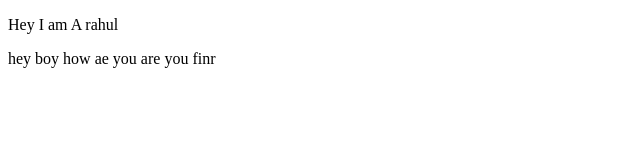
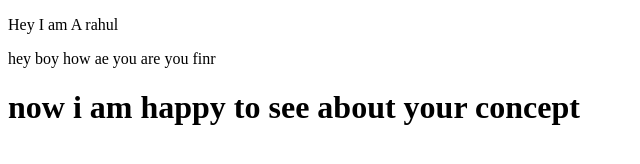
Before and after one commit to alwaysrahul6/addthis, a plain HTML site: page index.html in a window 1280 px wide. Shown: the whole page, without its empty margins (0-640 px from the left). Drawn offline with Linux system fonts and the light colour scheme.

Commit message:
modified

```diff
--- a/index.html
+++ b/index.html
@@ -8,5 +8,6 @@
 <body>
     <div><p>Hey I am A rahul</p></div>
     <p>hey boy how ae you are you finr</p>
+    <h1>now i am happy to see about your concept</h1>
 </body>
 </html>
```
